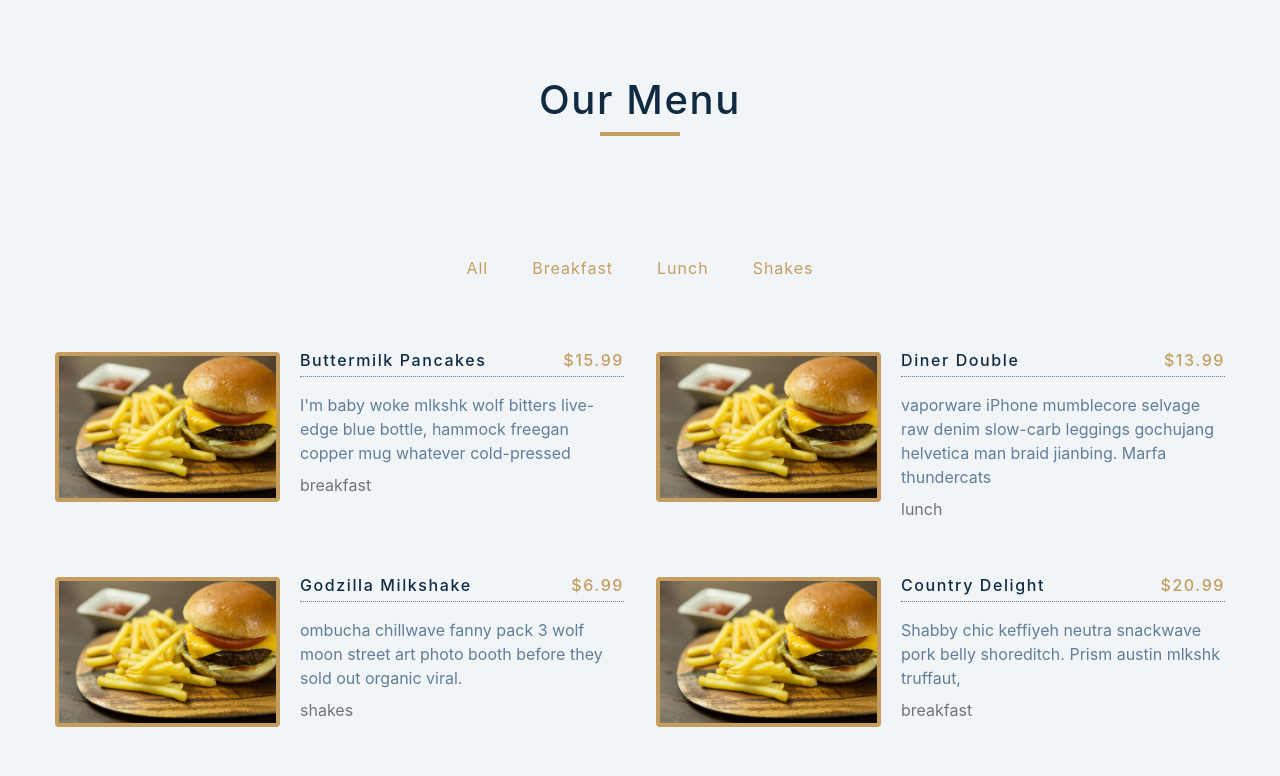
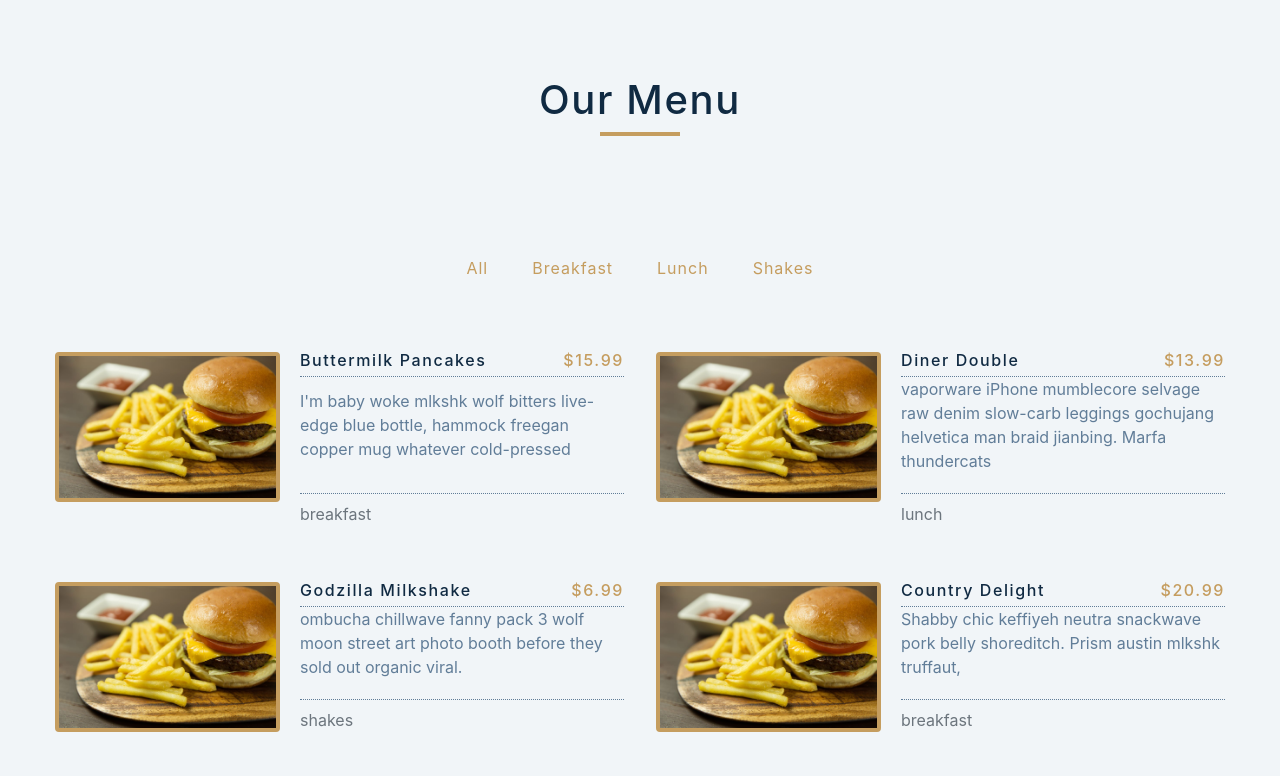
Before and after one commit to erfan-ne/Restaurant-Menu, a React (Create React App) app: page / in a window 1280 px wide. Shown: the top 776 px of the page. Built offline with nearby package versions, Linux system fonts and the light colour scheme.

Commit message:
update App.css

```diff
--- a/src/App.css
+++ b/src/App.css
@@ -205,6 +205,12 @@ Menu
   border-radius: var(--radius);
   display: block;
 }
+
+.item-info {
+  display: flex;
+  flex-direction: column;
+  justify-content: space-between;
+}
 .item-info header {
   display: flex;
   justify-content: space-between;
@@ -215,10 +221,6 @@ Menu
 }
 .price {
   color: var(--clr-gold);
-}
-.item-text {
-  margin-bottom: 0;
-  padding-top: 1rem;
 }
 
 @media screen and (min-width: 768px) {
@@ -240,3 +242,7 @@ Menu
     height: 150px;
   }
 }
+
+footer {
+  border-top: 0.5px dotted var(--clr-grey-5);
+}
```
